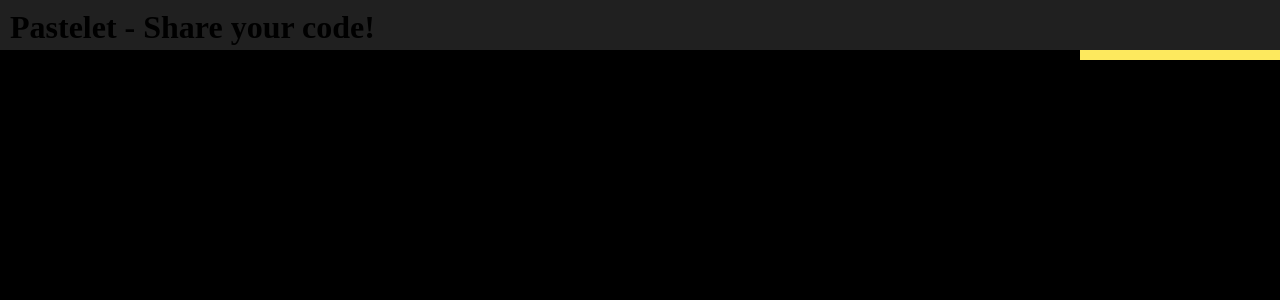
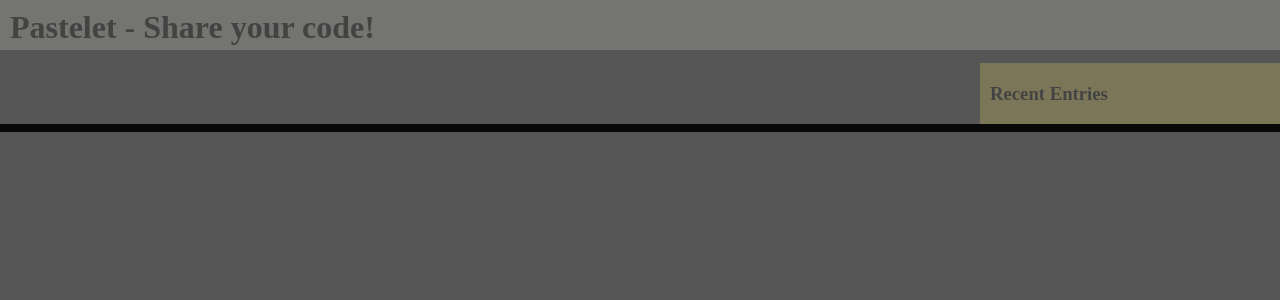
Before and after one commit to tyhullinger/pastelet, a Django app: template pastelet/templates/base.html in a window 1280 px wide. Shown: the top 300 px of the page. Run offline with Django 3.2, Linux system fonts and the light colour scheme; the template is opened without the code that fills it, so the values that code supplies are empty.

Commit message:
minor changes to the css template colors

```diff
--- a/pastelet/static/css/default.css
+++ b/pastelet/static/css/default.css
@@ -2,7 +2,10 @@
 margin:0;
 padding:0;
 line-height: 1.5em;
-background-color: #000;
+background-color: #565656;
+-moz-opacity: 0.90;
+opacity: 0.90;
+-ms-filter:"progid:DXImageTransform.Microsoft.Alpha"(Opacity=90);
 }
 
 b{font-size: 110%;}
@@ -29,12 +32,15 @@
 #topsection{
 /*background: #EAEAEA;*/
 /*background: #252525;*/
-background: #202020;
+background: #E1E1D6;
 height: 50px; /*Height of top section*/
 /*border-radius: 0px 0px 15px 15px;
 -moz-border-radius: 0px 0px 15px 15px;
 -webkit-border-radius: 0px 0px 15px 15px;
 border-bottom: 1px solid #7F7A80;*/
+-moz-opacity: 0.24;
+opacity: 0.24;
+-ms-filter:"progid:DXImageTransform.Microsoft.Alpha"(Opacity=24);
 }
 
 #topsection h1{
@@ -45,19 +51,33 @@
 #contentwrapper{
 float: left;
 width: 100%;
+margin-top: 1%;
 }
 
 #contentcolumn{
-margin-right: 200px; /*Set right margin to RightColumnWidth*/
+margin-right: 300px; /*Set right margin to RightColumnWidth*/
 }
 
 #rightcolumn{
 float: left;
-width: 200px; /*Width of right column in pixels*/
-margin-left: -200px; /*Set left margin to -(RightColumnWidth) */
+width: 300px; /*Width of right column in pixels*/
+margin-left: -300px; /*Set left margin to -(RightColumnWidth) */
 background: #FDE95E;
+margin-top: 1%;
+-moz-opacity: 0.24;
+opacity: 0.24;
+-ms-filter:"progid:DXImageTransform.Microsoft.Alpha"(Opacity=24);
 }
 
+#rightcolumn ul{
+list-style-type: none;
+margin: 0px;
+padding: 0px;
+}
+
+#rightcolumn ul li{
+margin-bottom: 5px;
+}
 #footer{
 clear: left;
 width: 100%;
--- a/pastelet/templates/base.html
+++ b/pastelet/templates/base.html
@@ -25,6 +25,7 @@
 
             <div id="rightcolumn">
                 <div class="innertube">
+                    <h3>Recent Entries</h3>
                     {% block recent_entries %}{% endblock %}
                 </div>
             </div>
```
